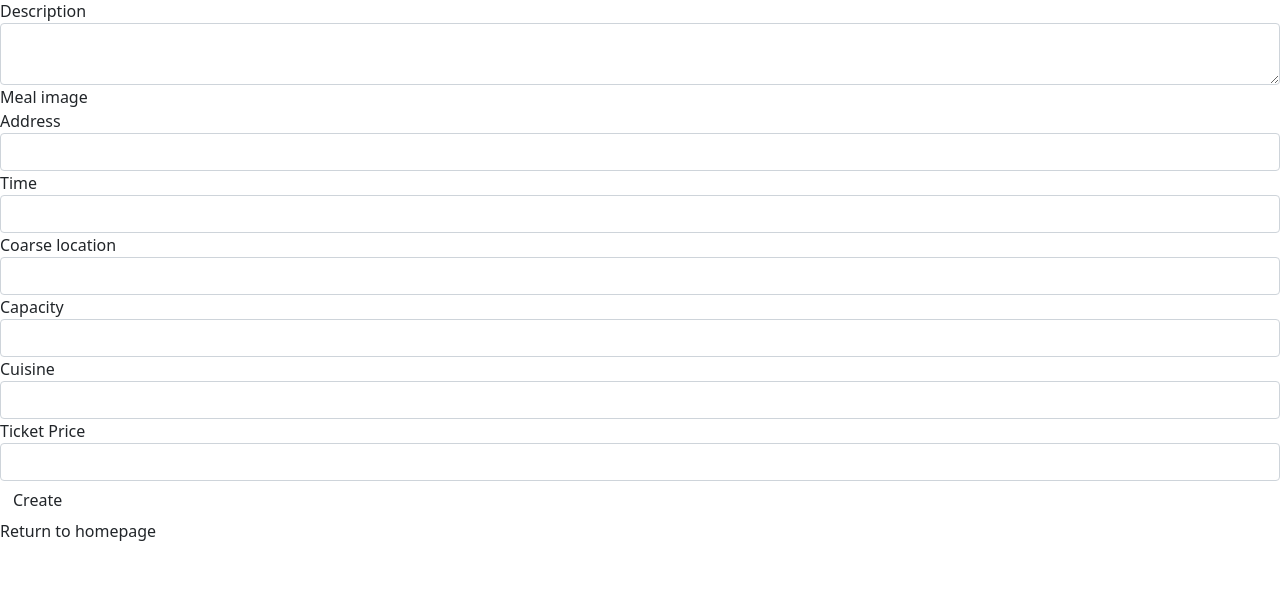
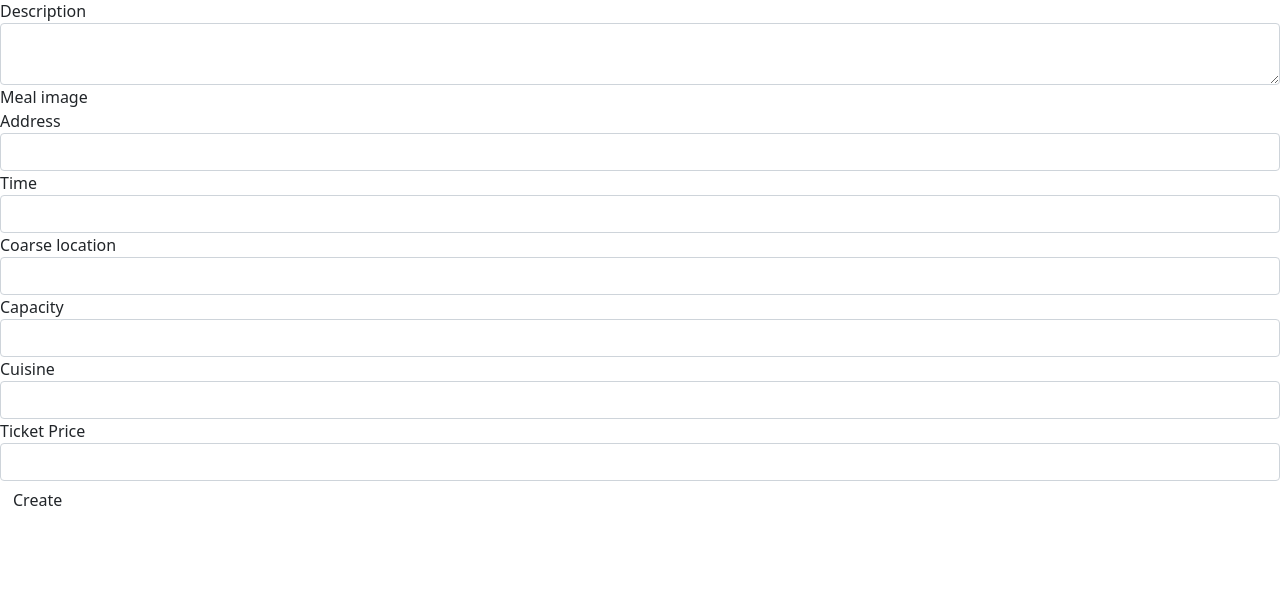
Before and after one commit to lirannl/eatwith.me, a Flask app: page /meal/create in a window 1280 px wide. Shown: the part 205-800 px from the top of the page. Run offline with Flask 2, Linux system fonts and the light colour scheme; the visitor is signed in with stand-in values (Sample User, id 1); data comes from the database, SQL or seed files in the repository; some libraries are stand-ins or nearby versions.

Commit message:
Removing the return button on create.html

```diff
--- a/website/templates/event/create.html
+++ b/website/templates/event/create.html
@@ -3,7 +3,4 @@
 <h1>Fill in form</h1>
 {% block body %}
 {{ wtf.quick_form(form) }}
-<div class="col-wd-8">
-<a href="/">Return to homepage</a>
-</div>
 {% endblock %}
```
